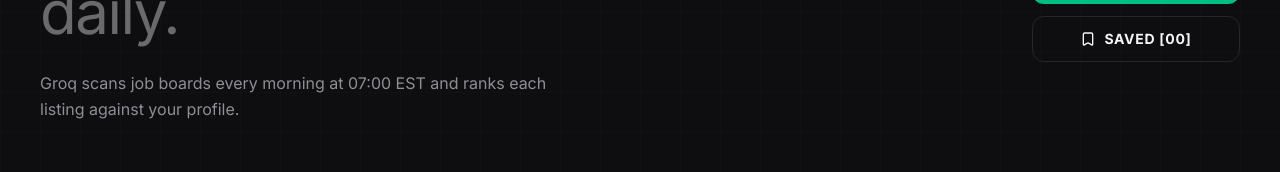
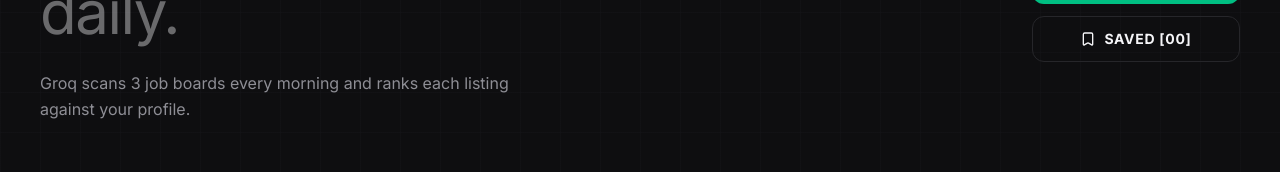
Before and after one commit to nakucoder/job-scraper-dashboard, a React (Vite) app: page / in a window 1280 px wide. Shown: the part 228-400 px from the top of the page. Built offline with nearby package versions, Linux system fonts and the light colour scheme; no server answers.

Commit message:
update dashboard subtitle text

```diff
--- a/src/App.jsx
+++ b/src/App.jsx
@@ -152,14 +152,7 @@ export default function App() {
               <span className="text-foreground/40 font-light">daily.</span>
             </h1>
             <p className="mt-5 text-muted-foreground text-base leading-relaxed max-w-lg mx-auto lg:mx-0">
-              Groq scans job boards every morning at 07:00 EST and ranks each listing
-              against your profile.{" "}
-              {stats.total > 0 && (
-                <>
-                  <span className="text-brand-primary font-semibold">{stats.strong} strong</span>
-                  {stats.strong === 1 ? " match" : " matches"} out of {stats.total} listings today.
-                </>
-              )}
+              Groq scans 3 job boards every morning and ranks each listing against your profile.
             </p>
           </div>
 
```
